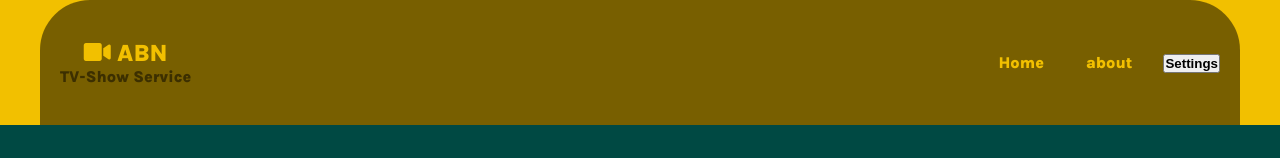
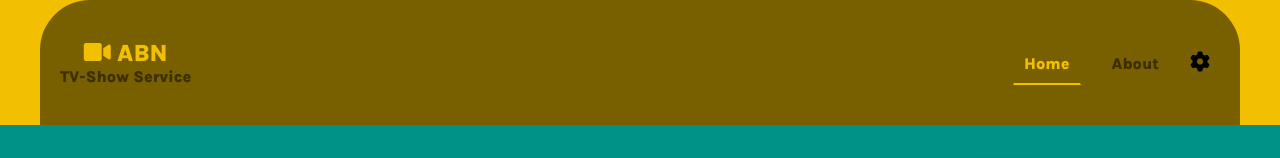
Before and after one commit to BassamHager/abn_amro_tech_assignment, a React (Create React App) app: page / in a window 1280 px wide. Shown: the top 158 px of the page. Built offline with nearby package versions, Linux system fonts and the light colour scheme.

Commit message:
add sidebar to navigate on mobile functioning with basic style

```diff
--- a/src/components/navbar/Navbar.css
+++ b/src/components/navbar/Navbar.css
@@ -3,9 +3,11 @@
   min-height: 12rem;
 }
 
-.navbar__container header {
-  margin: 20px;
-  text-align: center;
+.container__sticky {
+  position: fixed;
+  top: 0;
+  width: 100%;
+  z-index: 3;
 }
 
 .container__flex {
@@ -17,35 +19,143 @@
   border-top-left-radius: 50px;
 }
 
-.container__sticky {
-  position: fixed;
-  top: 0;
-  width: 100%;
-  z-index: 3; /* highest */
+.navbar__container header {
+  margin: 2rem;
 }
 
 .navbar__container a {
+  color: var(--darkener-color);
+  border: 1px solid transparent;
+  padding: 1rem;
+}
+
+.navbar__container a h2,
+.navbar__container .active,
+.navbar__container header:hover h4,
+.nav__link:hover {
   color: var(--secondary-color);
-  border: 1px solid transparent;
-  border-radius: 50px;
-  padding: 1rem;
 }
 
 .navbar__container header h4 {
   color: var(--darkener-color);
 }
 
-.navbar__container header:hover h4 {
+.nav__link {
+  margin-right: 2rem;
+  font-weight: 700;
+}
+
+nav .active {
+  border-bottom: 2px solid var(--secondary-color);
+}
+
+nav button {
+  background-color: var(--dark-secondary-color);
+  border: none;
+}
+
+/* settings */
+.btn__drop {
+  font-size: 2rem;
+  margin-right: 1rem;
+}
+
+.dropdown {
+  position: relative;
+  display: inline-block;
+}
+
+.dropdown-content {
+  display: none;
+  position: absolute;
+  background-color: #f9f9f9;
+  min-width: 4rem;
+  padding: 1rem;
+  box-shadow: 0px 8px 16px 0px rgba(0, 0, 0, 0.2);
+  color: red;
+}
+
+.dropdown-content {
+  color: black;
+  text-decoration: none;
+  display: none;
+}
+
+.dropdown-content:hover {
+  background-color: var(--secondary-color);
+  cursor: pointer;
+}
+
+.dropdown:hover .dropdown-content {
+  display: block;
+}
+
+.dropdown:hover .dropbtn {
   color: var(--secondary-color);
 }
 
-.nav__link {
-  margin-right: 20px;
-  font-weight: 700;
+.btn__open,
+.btn__close {
+  display: none;
 }
 
-.nav__link:hover {
-  background: var(--darkener-color);
-  transition: all 0.6s ease-in-out;
-  box-shadow: 0 0 20px -5px rgba(255, 255, 255, 0.5);
+@media screen and (max-width: 480px) {
+  /* sidebar */
+  nav {
+  }
+
+  nav a,
+  .dropdown {
+    display: none;
+  }
+
+  .btn__open {
+    display: block;
+    position: absolute;
+    top: 4rem;
+    right: 4rem;
+    font-size: 4rem;
+    background: transparent;
+    z-index: 4; /* highest */
+  }
+
+  .btn__open:hover {
+    color: var(--secondary-color);
+  }
+
+  aside {
+    position: fixed;
+    top: 2rem;
+    right: 0;
+    background-color: var(--darkener-color);
+    width: 25rem;
+    display: flex;
+    flex-direction: column;
+    transform: translateX(25rem);
+    transition: all 0.7s ease-in-out;
+  }
+
+  aside.showSideBar {
+    transform: translateX(0);
+    transition: all 0.7s ease-in-out;
+  }
+
+  nav aside a,
+  .dropdown {
+    display: inline-block;
+    width: 50%;
+    height: 10rem;
+    display: grid;
+    place-items: center;
+    color: gray;
+  }
+
+  nav a {
+    border-bottom: none;
+  }
+
+  nav .active {
+    border-bottom: none;
+    color: var(--secondary-color);
+  }
 }
--- a/src/components/navbar/Navbar.jsx
+++ b/src/components/navbar/Navbar.jsx
@@ -1,11 +1,21 @@
+import { useState, useEffect } from "react";
+import { Link, NavLink } from "react-router-dom";
 import "./Navbar.css";
-import { Link } from "react-router-dom";
 
 const Navbar = () => {
+  const [isDarkMode, setIsDarkMode] = useState(false);
+  const [isOpenSideBar, setIsOpenSideBar] = useState(false);
+
+  // lightness theme control
+  useEffect(() => {
+    document.body.style.backgroundColor = isDarkMode ? "#004943" : "#009286";
+    // footer todo
+  }, [isDarkMode, isOpenSideBar]);
+
   return (
     <div className="navbar__container container__sticky">
       <div className="container container__flex">
-        {/* main title */}
+        {/* icon & main title */}
         <header>
           <Link to="/">
             <h2>
@@ -18,13 +28,58 @@ const Navbar = () => {
 
         {/* nav items */}
         <nav>
-          <Link to="/" className="nav__link">
-            Home
-          </Link>
-          <Link to="/about" className="nav__link">
-            about
-          </Link>
-          <button className="nav__link">Settings</button>
+          <aside
+            // onBlur={() => setIsOpenSideBar(false)}
+            className={`${isOpenSideBar && "showSideBar"}`}
+          >
+            {/* home */}
+            <NavLink
+              exact
+              to="/"
+              activeClassName="active"
+              className="nav__link"
+            >
+              Home
+            </NavLink>
+
+            {/* about */}
+            <NavLink
+              exact
+              to="/about"
+              activeClassName="active"
+              className="nav__link"
+            >
+              About
+            </NavLink>
+
+            {/* settings - drop down menu */}
+            <div className="nav__link dropdown">
+              <button className="btn__drop">
+                <i className="fas fa-cog"></i>
+              </button>
+
+              {/* dropped menu */}
+              <div
+                className="dropdown-content"
+                onClick={() => setIsDarkMode(!isDarkMode)}
+              >
+                <i className="fas fa-adjust"></i>
+              </div>
+            </div>
+          </aside>
+
+          {/* sidebar */}
+          {/* sidebar open button */}
+          <button
+            className="btn__open"
+            onClick={() => setIsOpenSideBar(!isOpenSideBar)}
+          >
+            {isOpenSideBar ? (
+              <i class="fas fa-window-close"></i>
+            ) : (
+              <i className="fas fa-bars"></i>
+            )}
+          </button>
         </nav>
       </div>
     </div>
--- a/src/components/showCard/ShowCard.css
+++ b/src/components/showCard/ShowCard.css
@@ -257,6 +257,11 @@ img {
 
 .site a {
   color: var(--dark-secondary-color);
-  /* color: lightblue; */
   text-decoration: underline;
 }
+
+.site a:hover {
+  color: var(--secondary-color);
+  font-size: 2.1rem;
+  transition: 0.7s;
+}
--- a/src/components/showCard/ShowCard.jsx
+++ b/src/components/showCard/ShowCard.jsx
@@ -79,7 +79,7 @@ const ShowCard = ({
 
           {showDetails && (
             <p className="site">
-              Official Site:
+              Official Site: <br />
               {officialSite ? (
                 <a href={officialSite} target="_blank" rel="noreferrer">
                   {` `} {officialSite}
--- a/src/index.css
+++ b/src/index.css
@@ -16,11 +16,12 @@ html {
   font-size: 62.5%;
   font-family: "Karla", monospace, sans-serif;
   scroll-behavior: smooth;
-  background: var(--theme-color);
 }
 
 body {
+  background: var(--theme-color);
   font-size: 1.6rem; /* 16px */
+  text-align: center;
 }
 
 a {
```
